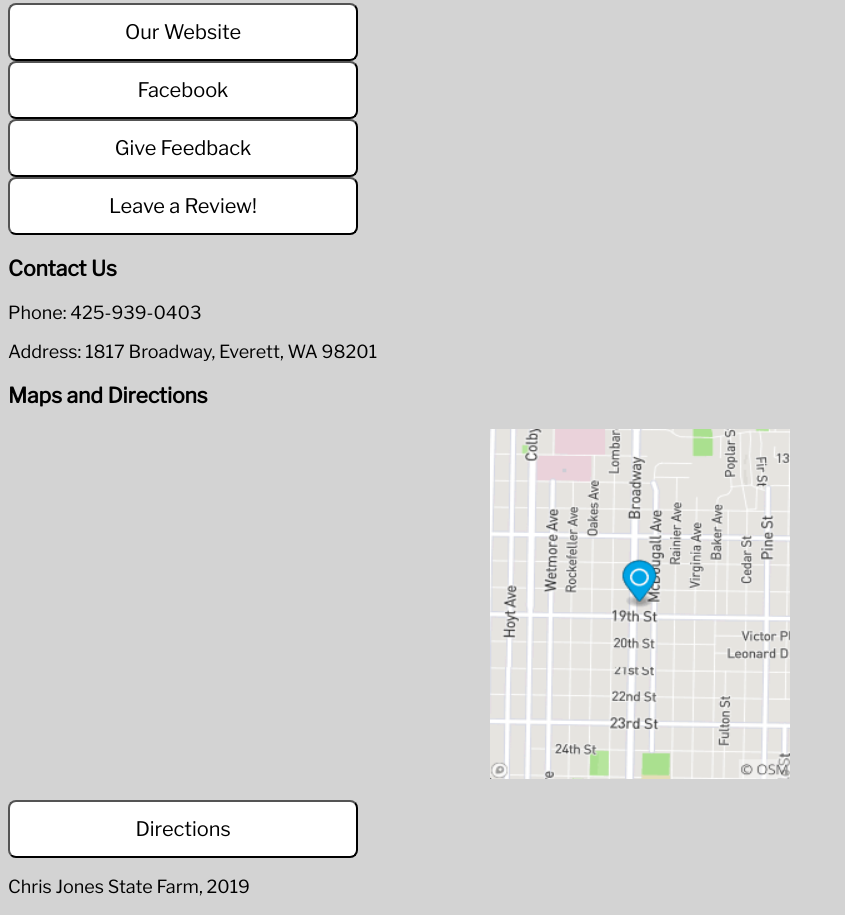
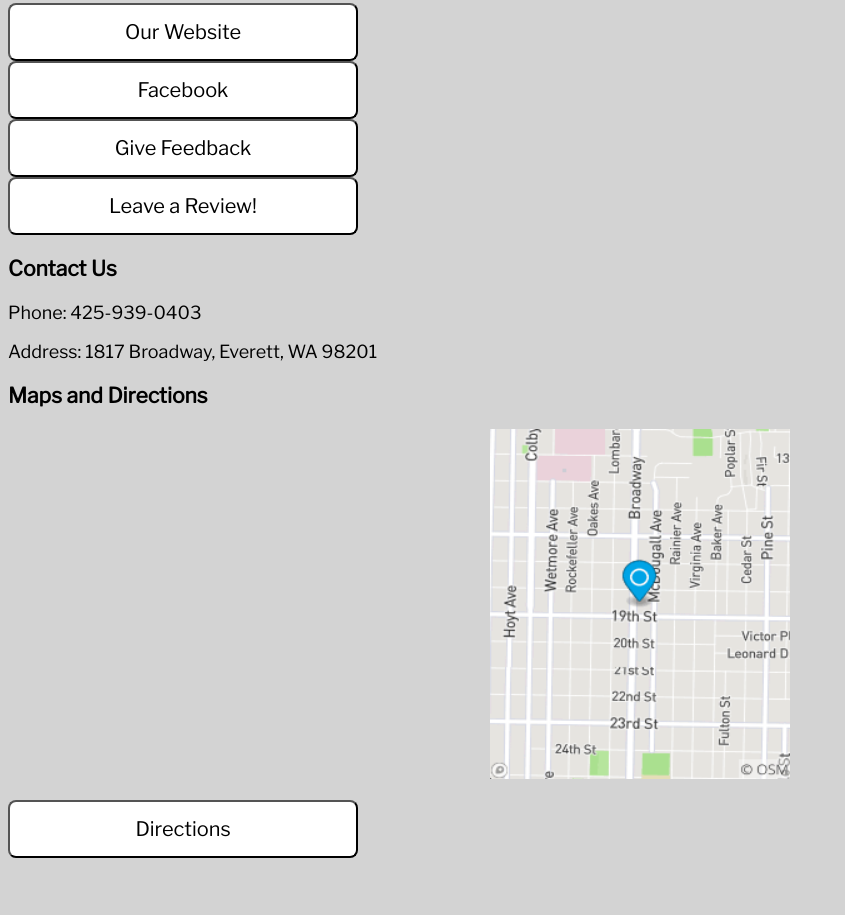
Before and after one commit to chrisjones-statefarm/qr, a plain HTML site: page index.html in a window 1280 px wide. Shown: the part 1346-2261 px from the top of the page, without its empty margins (0-845 px from the left). After the commit the page ends 2212 px from the top, so only its background shows below. Drawn offline with nearby package versions, Linux system fonts and the light colour scheme.

Commit message:
Update index.html

```diff
--- a/index.html
+++ b/index.html
@@ -131,10 +131,6 @@
 
     </main>
 
-    <footer>
-      <p>Chris Jones State Farm, 2019</p>
-    </footer>
-
   </body>
 
 </html>
```
